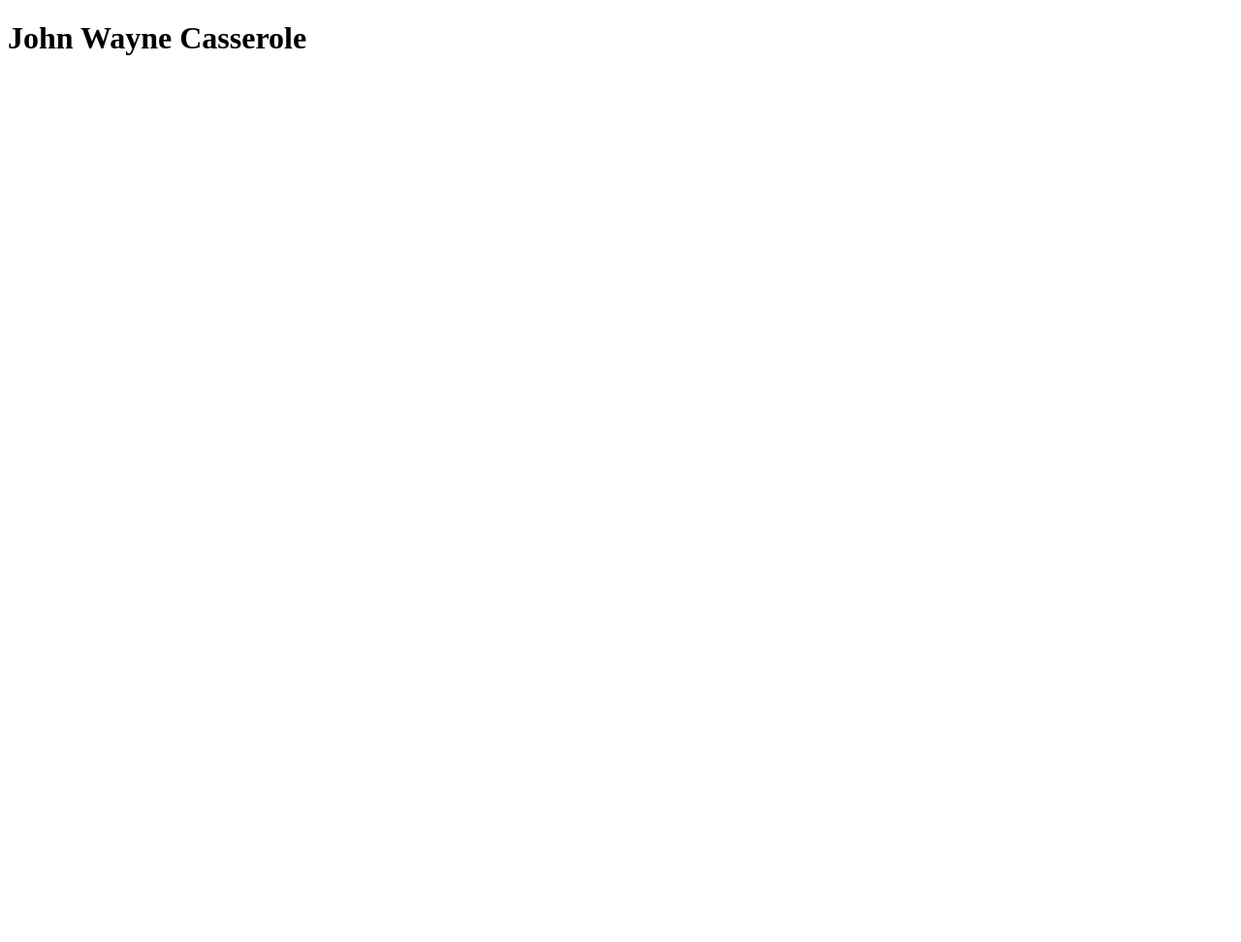
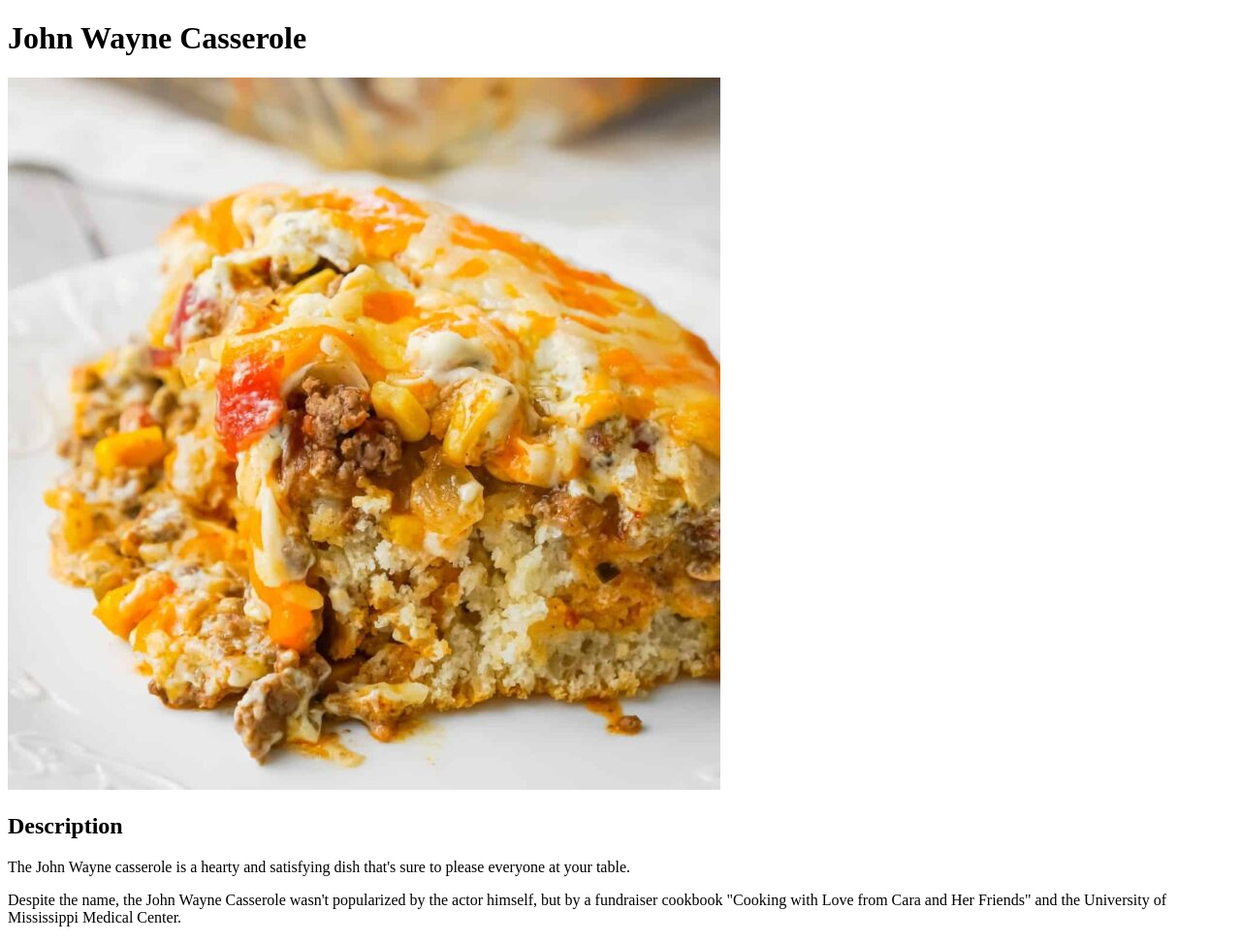
Before and after one commit to HCMacaneiro/odin-recipes, a plain HTML site: page recipes/john-wayne-casserole.html in a window 1280 px wide. Shown: the whole page at 97% size. Before the commit the page ends 800 px from the top, so only its background shows below. Drawn offline with Linux system fonts and the light colour scheme.

Commit message:
Add casserole image and description

```diff
--- a/recipes/john-wayne-casserole.html
+++ b/recipes/john-wayne-casserole.html
@@ -7,5 +7,9 @@
 
     <body>
         <h1>John Wayne Casserole</h1>
+        <img src="../images/john-wayne-casserole.jpg" alt="John Wayne Casserole">
+        <h2>Description</h2>
+        <p>The John Wayne casserole is a hearty and satisfying dish that's sure to please everyone at your table. </p>
+        <p>Despite the name, the John Wayne Casserole wasn't popularized by the actor himself, but by a fundraiser cookbook "Cooking with Love from Cara and Her Friends" and the University of Mississippi Medical Center. </p>
     </body>
 </html>
```
